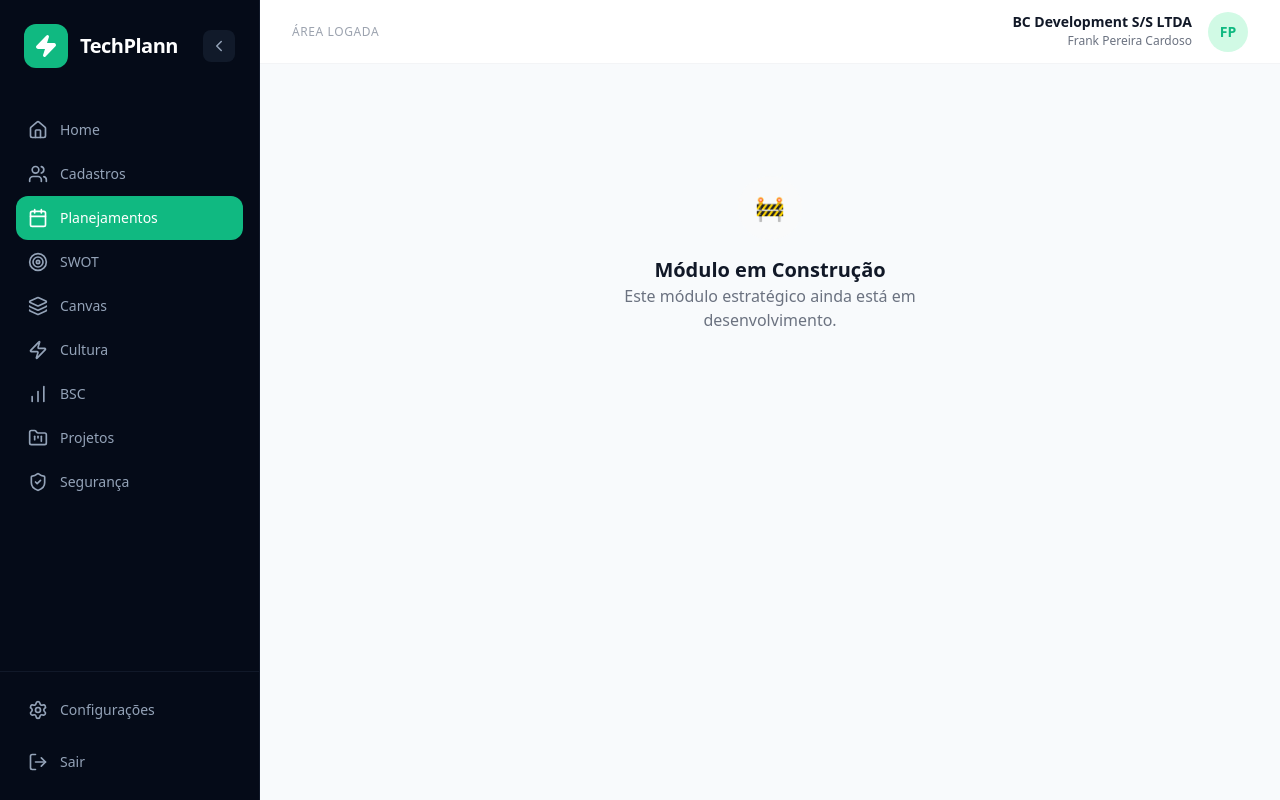
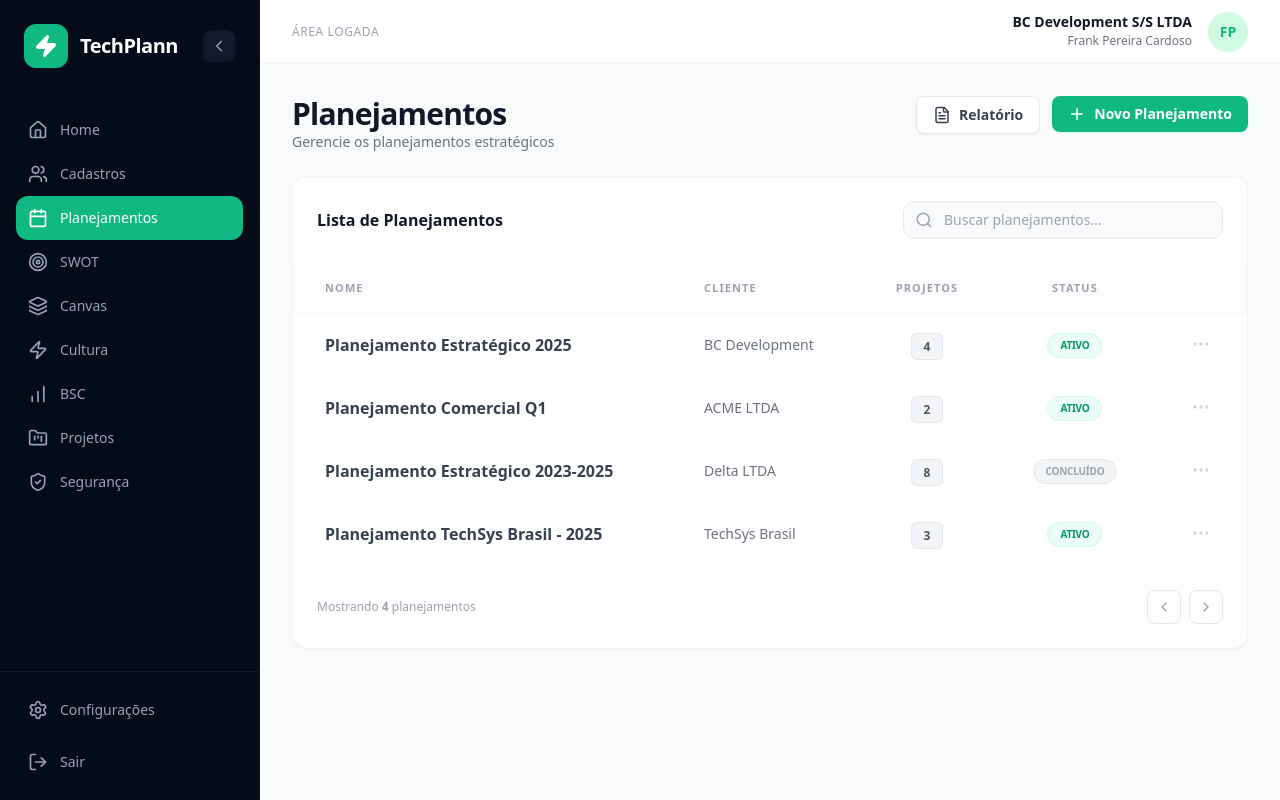
Before and after one commit to Yrmih/techplann-frontend, a Next.js app: page /dashboard/planning in a window 1280 px wide. Built offline with nearby package versions, Linux system fonts and the light colour scheme.

Commit message:
feat(planning): integrar PlanningTable à página da rota /dashboard/planning
- Importado e renderizado o componente PlanningTable
- Permite exibir a tabela de planejamentos na rota correta
- Estrutura pronta para futuras atualizações de dados e filtros

```diff
--- a/src/app/(protected)/dashboard/planning/page.tsx
+++ b/src/app/(protected)/dashboard/planning/page.tsx
@@ -1,11 +1,5 @@
-export default function GenericPage() {
-  return (
-    <div className="h-full flex flex-col items-center justify-center text-center py-20">
-      <div className="w-16 h-16 bg-gray-50 rounded-full flex items-center justify-center mb-4 text-2xl">
-        🚧
-      </div>
-      <h1 className="text-xl font-bold text-gray-900">Módulo em Construção</h1>
-      <p className="text-gray-500 max-w-xs">Este módulo estratégico ainda está em desenvolvimento.</p>
-    </div>
-  );
+import { PlanningTable } from "@/components/dashboard/planning/PlanningTable";
+
+export default function PlanningPage() {
+  return <PlanningTable />;
 }
```
